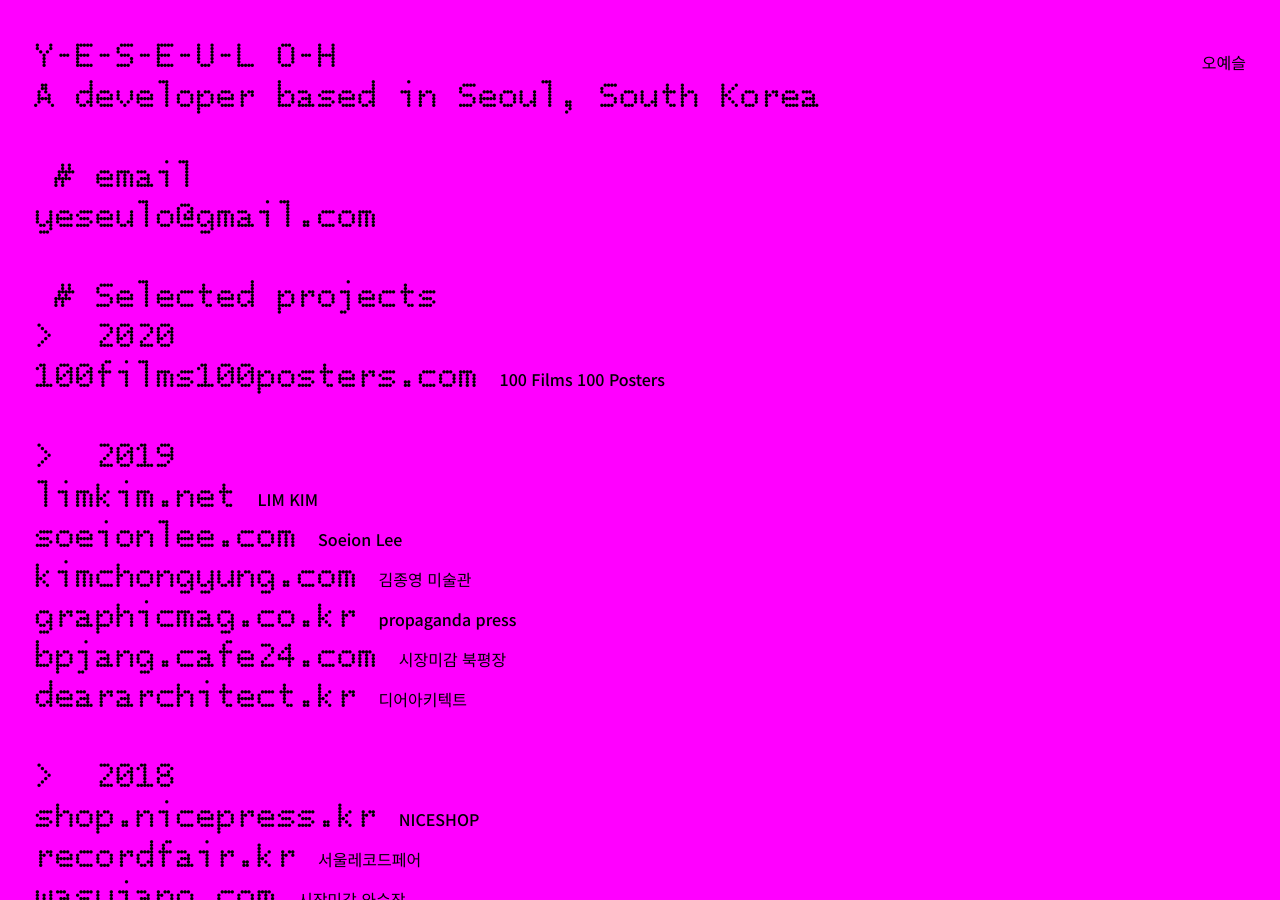
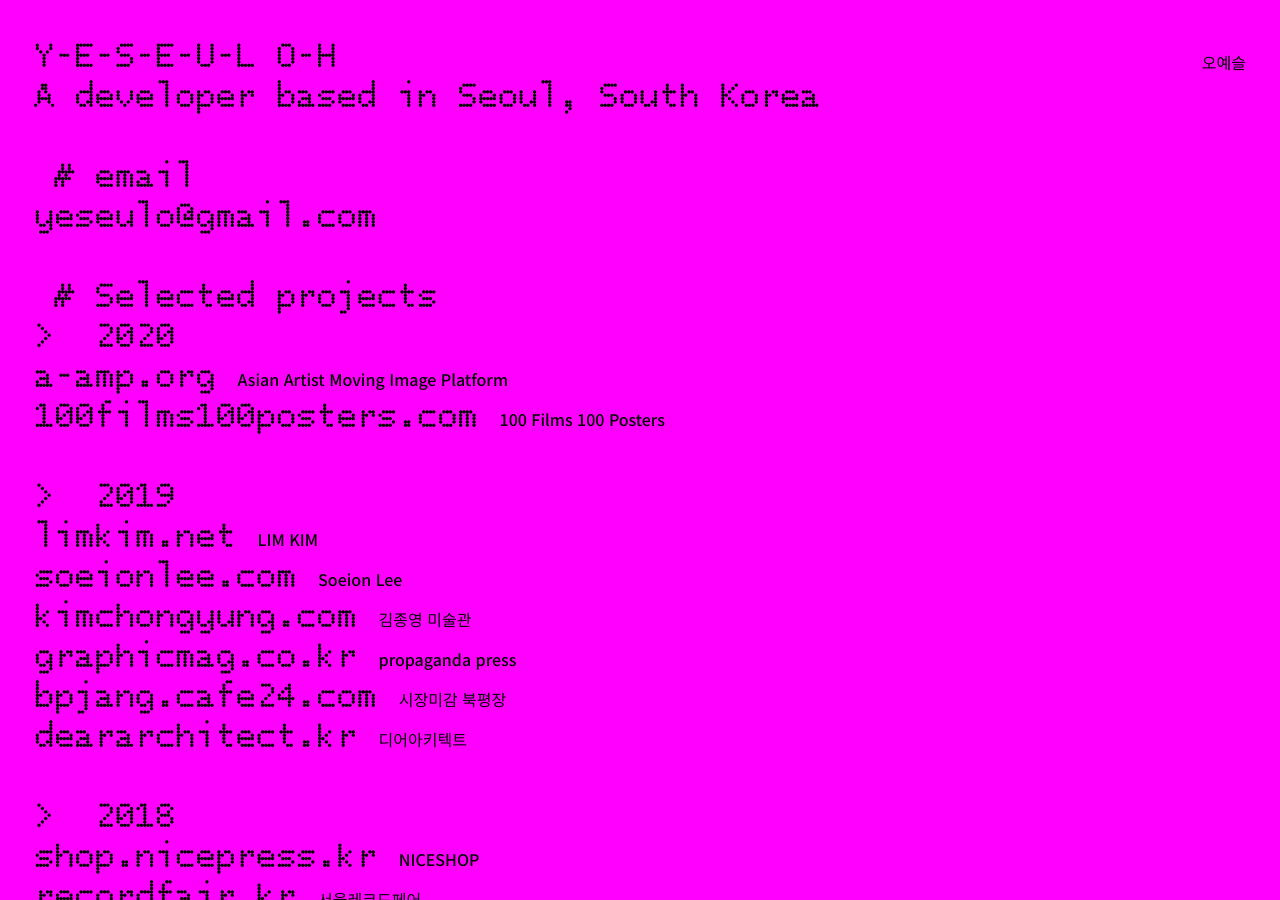
Before and after one commit to yeseulo/yeseulo.github.io, a Jekyll site: the page built from index.md, in a window 1280 px wide and 900 px high. Built offline with Jekyll 4.4.1, drawn with Linux system fonts in a browser that asks for light colours.

Commit message:
Add new project: AAMP

```diff
--- a/index.md
+++ b/index.md
@@ -7,6 +7,7 @@ image: assets/og-image.png
 ## &nbsp;# Selected projects
 
 ### >&nbsp;&nbsp;2020
+- [a-amp.org](http://a-amp.org){: target="_blank"}**Asian Artist Moving Image Platform**
 - [100films100posters.com](http://100films100posters.com){: target="_blank"}**100 Films 100 Posters**
 
 ### >&nbsp;&nbsp;2019
```
